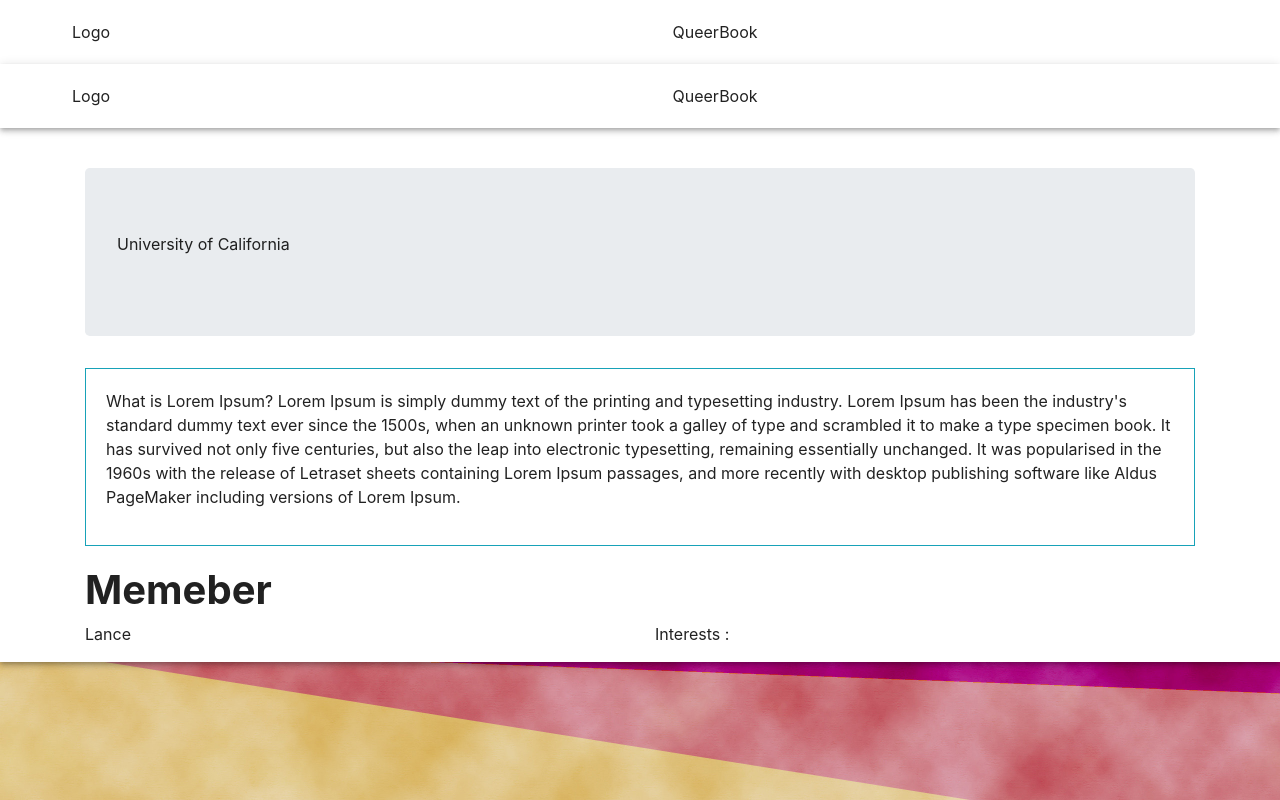
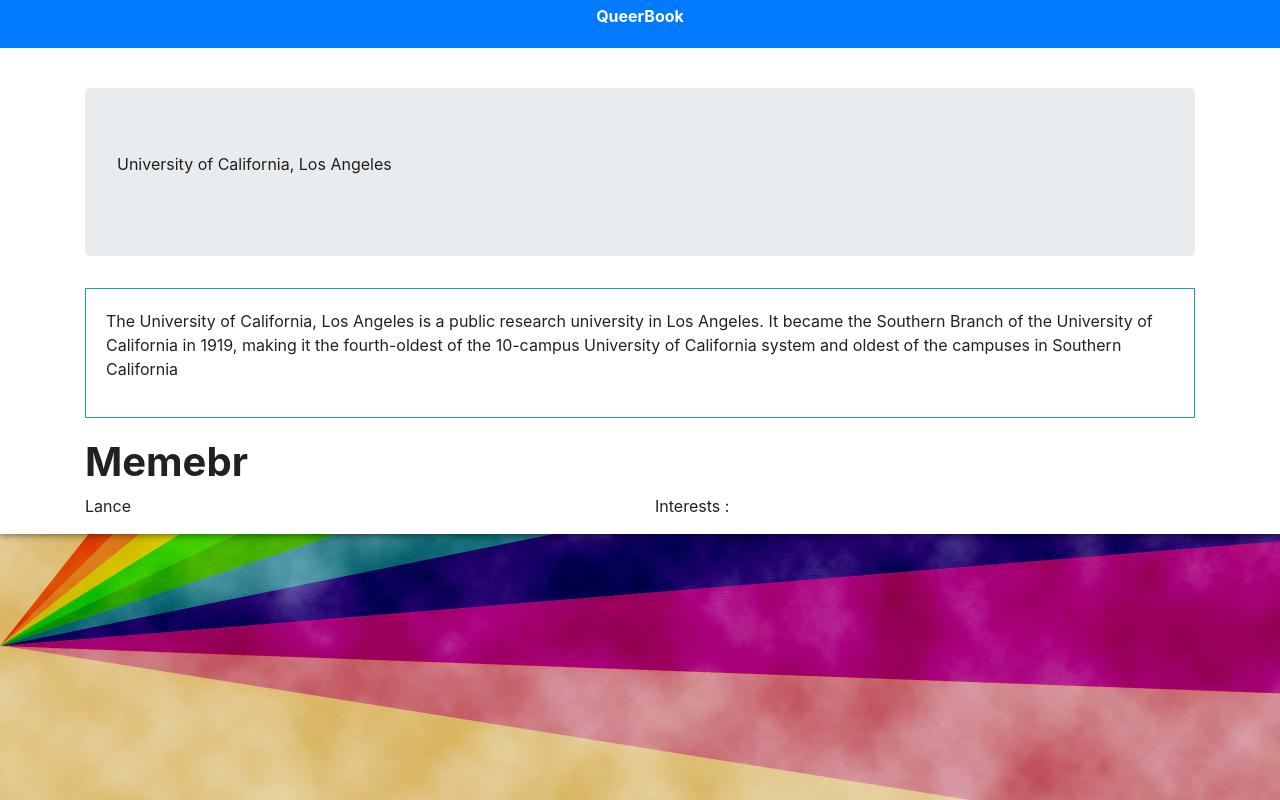
Before and after one commit to Gyans92/qbook-frontend, a React (Create React App) app in the folder frontend/: page /college in a window 1280 px wide. Built offline with nearby package versions, Linux system fonts and the light colour scheme.

Commit message:
added navigations

```diff
--- a/frontend/src/App.js
+++ b/frontend/src/App.js
@@ -20,21 +20,27 @@ function App() {
   return (
     <div class="main">
       <AppBar color="" position="static">
-        <List component="nav">
+        {/* <List component="nav">
           <ListItem component="div">
             <ListItemText inset>
               <TypoGraphy color="inherit" variant="title">
                 Logo
               </TypoGraphy>
-            </ListItemText>
+            </ListItemText> */}
 
-            <ListItemText inset>
+        {/* <ListItemText inset>
               <TypoGraphy color="inherit" variant="title">
                 QueerBook
               </TypoGraphy>
-            </ListItemText>
-          </ListItem>
-        </List>
+            </ListItemText> */}
+        {/* <span class="d-block p-1 bg-primary text-white">
+              <p class="font-weight-bolder text-lg-center">QueerBook</p>
+            </span> */}
+        {/* </ListItem> */}
+        {/* </List> */}
+        <span class="d-block p-1 bg-primary text-white">
+          <p class="font-weight-bolder text-lg-center">QueerBook</p>
+        </span>
         <BrowserRouter>
           <Switch>
             <Route path="/member" component={Members} />
--- a/frontend/src/components/College.js
+++ b/frontend/src/components/College.js
@@ -4,68 +4,52 @@ import ListItem from "@material-ui/core/ListItem";
 import ListItemText from "@material-ui/core/ListItemText";
 import TypoGraphy from "@material-ui/core/Typography";
 import AppBar from "@material-ui/core/AppBar";
-import "./college.css"
+import "./college.css";
 import axios from "axios";
 import { getQueryArg } from "../utils";
 
 class Members extends React.Component {
   render() {
-      return <div class=".container-fluid ">
-      <AppBar color="" position="static">
-        <List component="nav">
-          <ListItem component="div">
-            <ListItemText inset>
-              <TypoGraphy color="inherit" variant="title">
-                Logo
-              </TypoGraphy>
-            </ListItemText>
-
-            <ListItemText inset>
-            <TypoGraphy color="inherit" variant="title">
-              QueerBook
-            </TypoGraphy>
-          </ListItemText>
-        </ListItem>
-      </List>
-    </AppBar>
+    return (
+      <div class=".container-fluid ">
         <div class="container">
           <div class="jumbotron jumbotron-margin">
-            <p> University of California</p>
+            <p> University of California, Los Angeles</p>
           </div>
 
-        <span >
-         <div class="border border-info text-div-padding" >
-
+          <span>
+            <div class="border border-info text-div-padding">
               <p>
-          What is Lorem Ipsum?
-Lorem Ipsum is simply dummy text of the printing and typesetting industry. Lorem Ipsum has been the industry's standard dummy text ever since the 1500s, when an unknown printer took a galley of type and scrambled it to make a type specimen book. It has survived not only five centuries, but also the leap into electronic typesetting, remaining essentially unchanged. It was popularised in the 1960s with the release of Letraset sheets containing Lorem Ipsum passages, and more recently with desktop publishing software like Aldus PageMaker including versions of Lorem Ipsum.
+                The University of California, Los Angeles is a public research
+                university in Los Angeles. It became the Southern Branch of the
+                University of California in 1919, making it the fourth-oldest of
+                the 10-campus University of California system and oldest of the
+                campuses in Southern California
               </p>
             </div>
           </span>
 
           <div>
-          <h1> <strong> Memeber</strong> </h1>
+            <h1>
+              {" "}
+              <strong> Memebr</strong>{" "}
+            </h1>
             <div class="row">
               <div class="col-lg-6">
                 <div>
                   <p>Lance</p>
-
                 </div>
               </div>
               <div class="col-lg-6">
                 <div>
                   <p>Interests : </p>
-
                 </div>
               </div>
             </div>
-
           </div>
-
-
-
         </div>
-    </div>;
+      </div>
+    );
   }
 }
 
--- a/frontend/src/components/Home.js
+++ b/frontend/src/components/Home.js
@@ -27,30 +27,15 @@ class Home extends React.Component {
 
   openCollege = id => {
     window.location.assign("http://localhost:3000/college/" + id);
-  }
+  };
+  openAddMember = id => {
+    window.location.assign("http://localhost:3000/registration");
+  };
   render() {
     const collegeName = this.state.collegeName || [];
     console.log(collegeName);
     return (
       <div>
-        <AppBar color="" position="static">
-          <List component="nav">
-            <ListItem component="div">
-              <ListItemText inset>
-                <TypoGraphy color="inherit" variant="title">
-                  Logo
-                </TypoGraphy>
-              </ListItemText>
-
-              <ListItemText inset>
-                <TypoGraphy color="inherit" variant="title">
-                  QueerBook
-                </TypoGraphy>
-              </ListItemText>
-            </ListItem>
-          </List>
-        </AppBar>
-
         <div class="row-fluid sideBar">
           <div id="accordion">
             <div class="card">
@@ -78,7 +63,7 @@ class Home extends React.Component {
                   {collegeName.map(eachCollege => (
                     // console.log(eachCollege)
                     <a
-                      onClick={ () => this.openCollege(eachCollege.collegeId)}
+                      onClick={() => this.openCollege(eachCollege.collegeId)}
                       class="list-group-item list-group-item-action list-group-item-primary"
                     >
                       <p class="small">{eachCollege.collegeName}</p>
@@ -101,9 +86,9 @@ class Home extends React.Component {
           </div>
         </div>
 
-        <span class="d-block p-1 bg-primary text-white">
+        {/* <span class="d-block p-1 bg-primary text-white">
           <p class="font-weight-bolder text-lg-center">QueerBook</p>
-        </span>
+        </span> */}
 
         <div class="container-fluid" class="float-right">
           <div class="container" class="above">
@@ -112,7 +97,12 @@ class Home extends React.Component {
             </div>
           </div>
           <div class="container-fluid" class="float-right ">
-            <button type="button" class="float-right" class="btn btn-success">
+            <button
+              type="button"
+              class="float-right"
+              class="btn btn-success"
+              onClick={() => this.openAddMember()}
+            >
               {" "}
               +ADD
             </button>
@@ -131,13 +121,15 @@ class Home extends React.Component {
               <ul class="list-unstyled">
                 <li>
                   {" "}
-                  <p class="font-weight-bolder"> College: </p>{collegeName.map(eachCollege =>((<p class="large">
-                    {eachCollege.collegeName}</p>)
-                  )) }
+                  <p class="font-weight-bolder"> College: </p>
+                  {collegeName.map(eachCollege => (
+                    <p class="large">{eachCollege.collegeName}</p>
+                  ))}
                 </li>
                 <li></li>
                 <li>
-                  <p class="font-weight-bolder">Sponsors: </p>{}
+                  <p class="font-weight-bolder">Sponsors: </p>
+                  {}
                 </li>
                 <li></li>
                 <li>
--- a/frontend/src/components/Members.js
+++ b/frontend/src/components/Members.js
@@ -106,14 +106,15 @@ class Members extends React.Component {
           </Card>
         </div>
         <div className="oldScraps">
-          {scraps && scraps.map(item => <div>{item}</div>)}
+          {scraps &&
+            scraps.map(item => <div className="oldScraps-1">{item}</div>)}
         </div>
         <div className="scrap">
           <FormControl fullWidth className={classes.margin} variant="outlined">
             <InputLabel htmlFor="outlined-adornment-amount"></InputLabel>
             <OutlinedInput
               id="outlined-adornment-amount"
-              value={scraps && [scraps && scraps.length - 1]}
+              value={scraps && scraps[0]}
               onChange={e => this.handleChange(e)}
               startAdornment={
                 <InputAdornment position="start">
--- a/frontend/src/components/members.css
+++ b/frontend/src/components/members.css
@@ -21,4 +21,19 @@
   float: right;
   margin: 30px;
   /* margin-top: 200px; */
+  border-radius: 10px;
+  /* height: 100px; */
+  padding: 20px;
 }
+
+.oldScraps-1 {
+  padding: 10px;
+  border: 1px solid gray;
+  border-radius: 10px;
+  height: 50px;
+  margin: 10px;
+}
+
+.oldScraps {
+  border-radius: 10px;
+}
--- a/frontend/src/components/registration.css
+++ b/frontend/src/components/registration.css
@@ -1,8 +1,6 @@
 * {
   box-sizing: border-box;
 }
-
-
 
 .column {
   float: left;
@@ -13,7 +11,7 @@
   width: 20%;
 }
 
-  .column.middle1{
+.column.middle1 {
   width: 30%;
   background: url(lgbt_hug.jpg) center no-repeat;
   height: 600px;
@@ -23,7 +21,6 @@
   padding: 20px;
   width: 400px;
   height: 580px;
-
 }
 /* Middle column */
 .column.middle {
@@ -38,7 +35,7 @@
   height: 580px;
 }
 
-  input[type=text] {
+input[type="text"] {
   width: 100%;
   padding: 8px 8px;
   margin: 4px 0;
@@ -47,35 +44,33 @@
   border-bottom: 1px solid black;
 }
 
-
-  .Name{
-      font-family: 'Times New Roman', Times, serif;
-
+.Name {
+  font-family: "Times New Roman", Times, serif;
 }
-  .email{
-    font-family: 'Times New Roman', Times, serif;
+.email {
+  font-family: "Times New Roman", Times, serif;
   color: white;
 }
-.College{
-    font-family: 'Times New Roman', Times, serif;
+.College {
+  font-family: "Times New Roman", Times, serif;
   color: white;
 }
-.Pronouns{
-    font-family: 'Times New Roman', Times, serif;
+.Pronouns {
+  font-family: "Times New Roman", Times, serif;
   color: white;
 }
-.Interested{
-    font-family: 'Times New Roman', Times, serif;
+.Interested {
+  font-family: "Times New Roman", Times, serif;
   color: white;
 }
-.Scrap{
-    font-family: 'Times New Roman', Times, serif;
+.Scrap {
+  font-family: "Times New Roman", Times, serif;
   color: white;
 }
 
-input[type=submit] {
+input[type="submit"] {
   width: 20%;
-    background-color: #4CAF50;
+  background-color: #4caf50;
   color: white;
   padding: 14px 20px;
   margin: 8px 0;
@@ -84,6 +79,10 @@ input[type=submit] {
   cursor: pointer;
 }
 
-  input[type=submit]:hover {
+input[type="submit"]:hover {
   background-color: #45a049;
 }
+
+.Submit input {
+  width: auto;
+}
```
Lines whose indentation alone changed are shown as unchanged.
